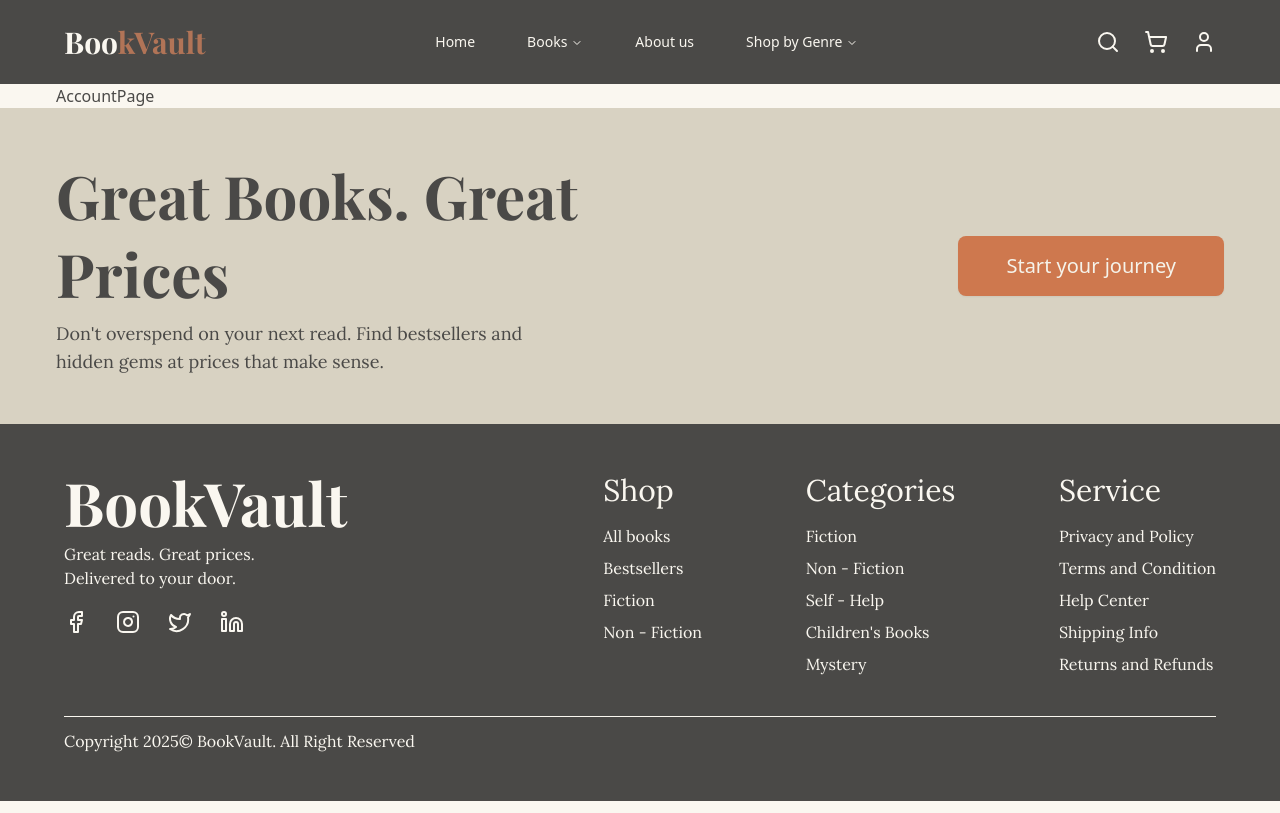
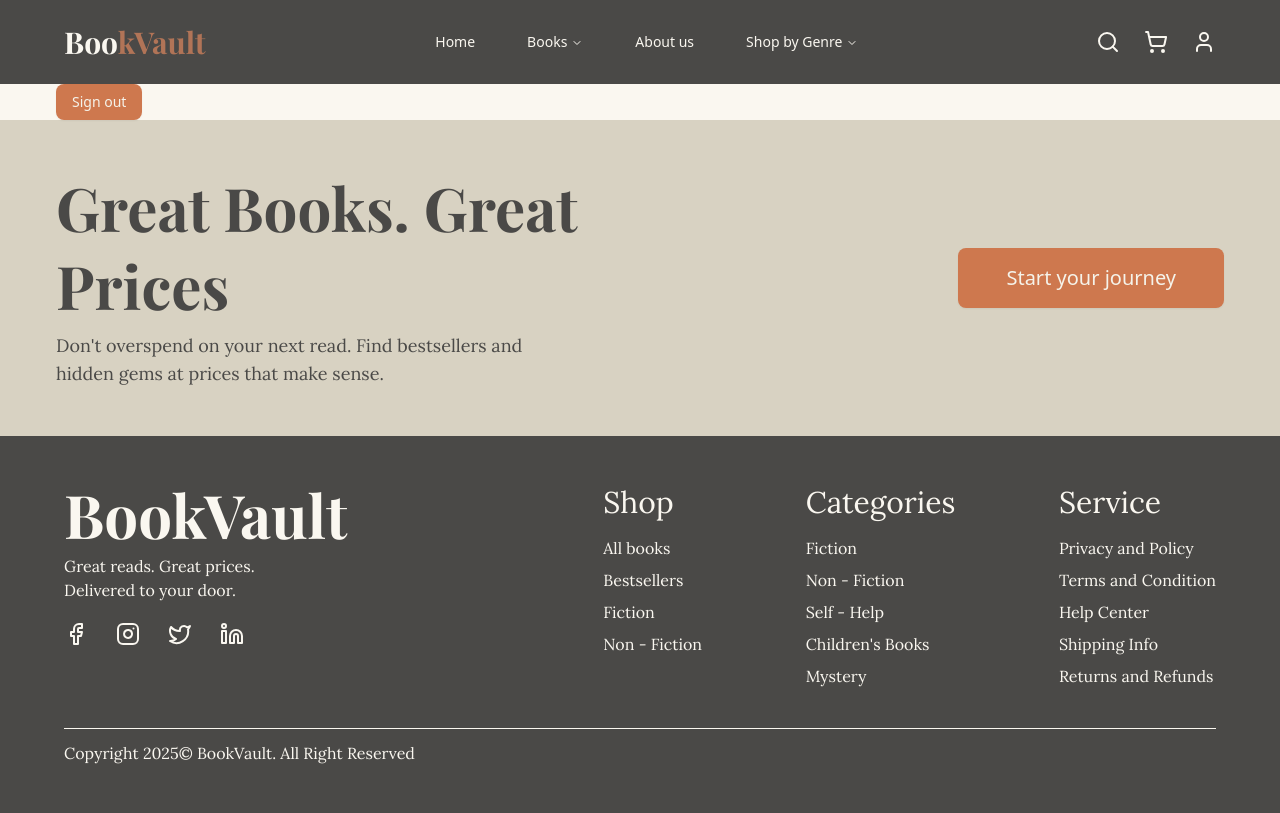
Before and after one commit to gjyannDev/book-vault, a React (Vite) app: page /account in a window 1280 px wide. Built offline with nearby package versions, Linux system fonts and the light colour scheme; no server answers.

Commit message:
chore: able to fetch the user credentials and can be used in account page

```diff
--- a/src/App.tsx
+++ b/src/App.tsx
@@ -5,10 +5,13 @@ import { Outlet } from "react-router-dom";
 import NavBar from "./components/layout/NavBar";
 import CallToActionFooter from "./components/pages/CallToActionFooter";
 import Footer from "./components/pages/Footer";
+import { simplifiedAccountDetails } from "./lib/transformer";
 import { auth } from "./services/lib/firebase/fireBaseClient";
+import type { AccountInfo } from "./types/bookTypes";
 
 function App() {
   const [user, setUser] = useState<User | null>(null);
+  const [accountInfo, setAccountInfo] = useState<AccountInfo | null>(null);
 
   useEffect(() => {
     const unsubscribe = onAuthStateChanged(auth, (user) => {
@@ -18,11 +21,17 @@ function App() {
     return () => unsubscribe();
   }, []);
 
+  useEffect(() => {
+    if (user) {
+      setAccountInfo(simplifiedAccountDetails(user));
+    }
+  }, [user]);
+
   return (
     <>
       <NavBar user={user} />
       <div className="container flex flex-col gap-24 mx-auto px-4 sm:px-8 lg:px-14 text-[var(--primary-text)]">
-        <Outlet />
+        <Outlet context={{ accountInfo }} />
       </div>
       <CallToActionFooter />
       <Footer />
--- a/src/components/layout/NavBar.tsx
+++ b/src/components/layout/NavBar.tsx
@@ -1,9 +1,9 @@
-import type { NavBarProps } from "@/types/bookTypes";
+import type { UserType } from "@/types/bookTypes";
 import { Menu, Search, ShoppingCart, User } from "lucide-react";
 import { Link } from "react-router-dom";
 import NavMenu from "./NavMenu";
 
-export default function NavBar({ user }: NavBarProps) {
+export default function NavBar({ user }: UserType) {
   return (
     <div className="w-full bg-[var(--bg-dark)]">
       <div className="container mx-auto px-4 sm:px-8 lg:px-14 xl:px-16 py-6">
--- a/src/pages/AccountPage.tsx
+++ b/src/pages/AccountPage.tsx
@@ -1,6 +1,17 @@
+import { Button } from "@/components/ui/button";
+import { signOutUser } from "@/services/api/auth/authApi";
+import type { AccountInfo } from "@/types/bookTypes";
+import { useOutletContext } from "react-router-dom";
 
 export default function AccountPage() {
+  const { accountInfo } = useOutletContext<{
+    accountInfo: AccountInfo | null;
+  }>();
+
   return (
-    <div className="">AccountPage</div>
-  )
+    <div className="">
+      {accountInfo?.email}
+      <Button onClick={() => signOutUser()}>Sign out</Button>
+    </div>
+  );
 }
--- a/src/services/api/auth/authApi.ts
+++ b/src/services/api/auth/authApi.ts
@@ -1,14 +1,23 @@
 import { auth } from "@/services/lib/firebase/fireBaseClient";
-import { createUserWithEmailAndPassword } from "firebase/auth";
+import { createUserWithEmailAndPassword, signOut } from "firebase/auth";
 
 export async function createNewUser(email: string, password: string) {
   try {
     const res = await createUserWithEmailAndPassword(auth, email, password);
-    const user = res.user;
 
-    console.log("User signed in:", user);
     return res;
   } catch (error) {
     console.error(error);
   }
 }
+
+export async function signOutUser() {
+  try {
+    const res = await signOut(auth);
+    const timestamp = new Date().toISOString();
+    console.info(`[Sign Out] ✅ Success at ${timestamp}`);
+    return res;
+  } catch (error) {
+    console.error(error);
+  }
+}
```
Also changed, not shown: src/types/bookTypes.ts (+15 -1 lines).
